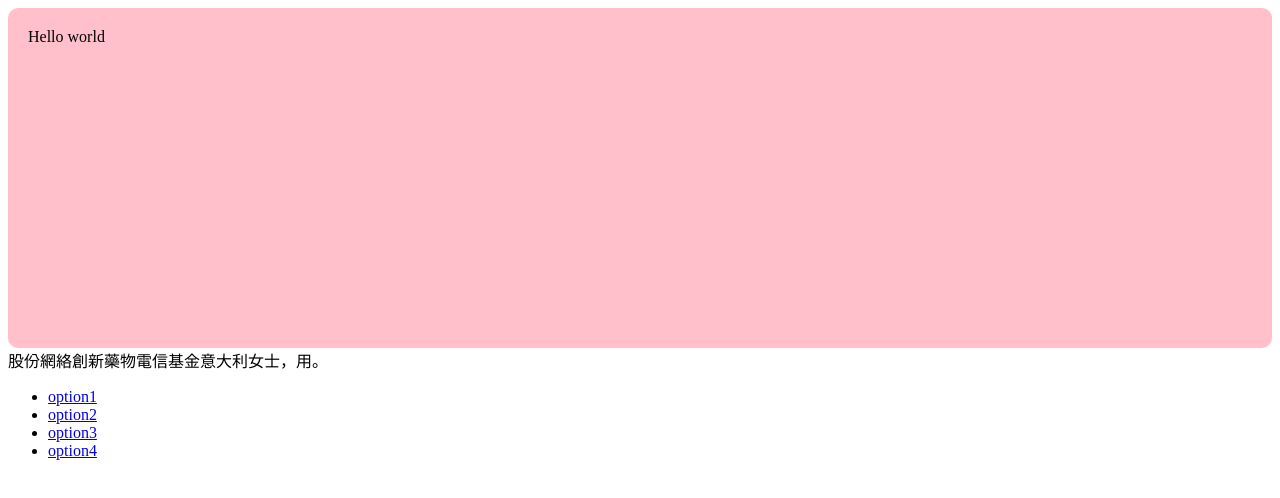
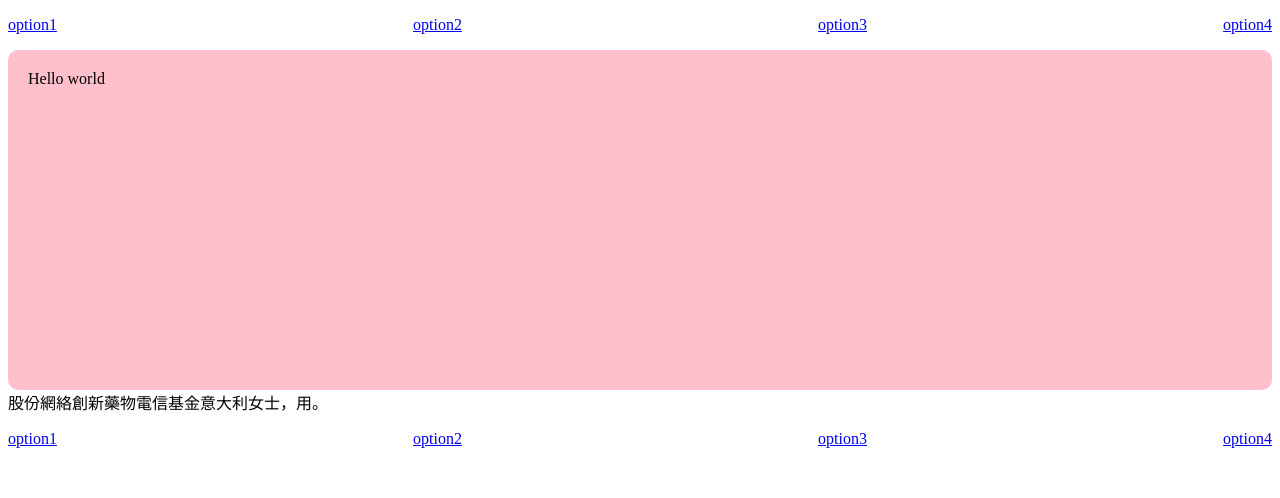
Before and after one commit to Carriewu0926/test01, a plain HTML site: page index.html in a window 1280 px wide. Drawn offline with Linux system fonts and the light colour scheme.

Commit message:
改了導覽列

```diff
--- a/index.html
+++ b/index.html
@@ -7,7 +7,16 @@
     <title>Document</title>
 </head>
 <body>
-    <nav></nav>
+    <nav>
+        <ul>
+
+            <li><a href="#">option1</a></li>
+            <li><a href="#">option2</a></li>
+            <li><a href="#">option3</a></li>
+            <li><a href="#">option4</a></li>
+
+        </ul>
+    </nav>
     <header>
         Hello world
     </header>
--- a/main.css
+++ b/main.css
@@ -1,10 +1,16 @@
+nav ul{
+    display: flex;
+    list-style-type:none;
+    padding: 0;
+    justify-content: space-between;
+}
 header{
     height: 300px;
     background: pink;
     padding: 20px;
     border-radius: 10px;
 }
-footer{
+footer ul{
     display: flex;
     list-style-type:none;
     padding: 0;
```
